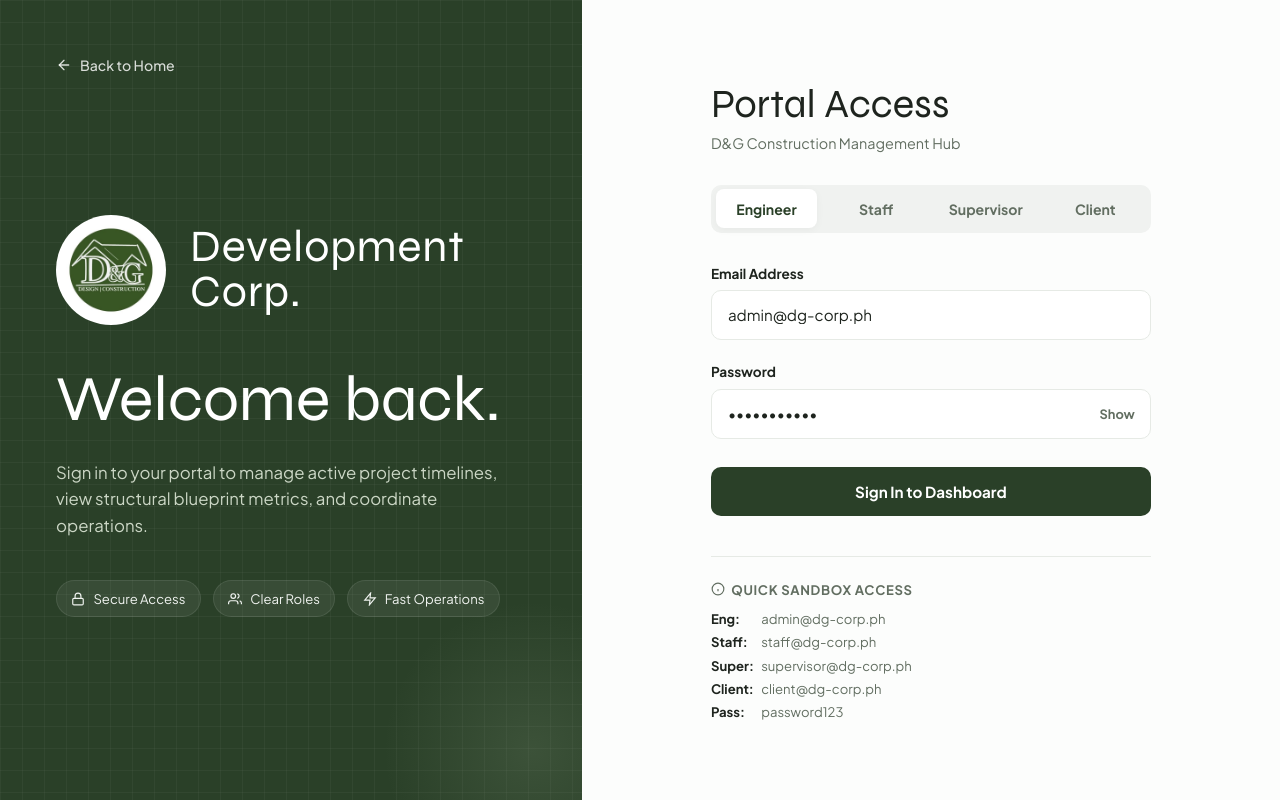
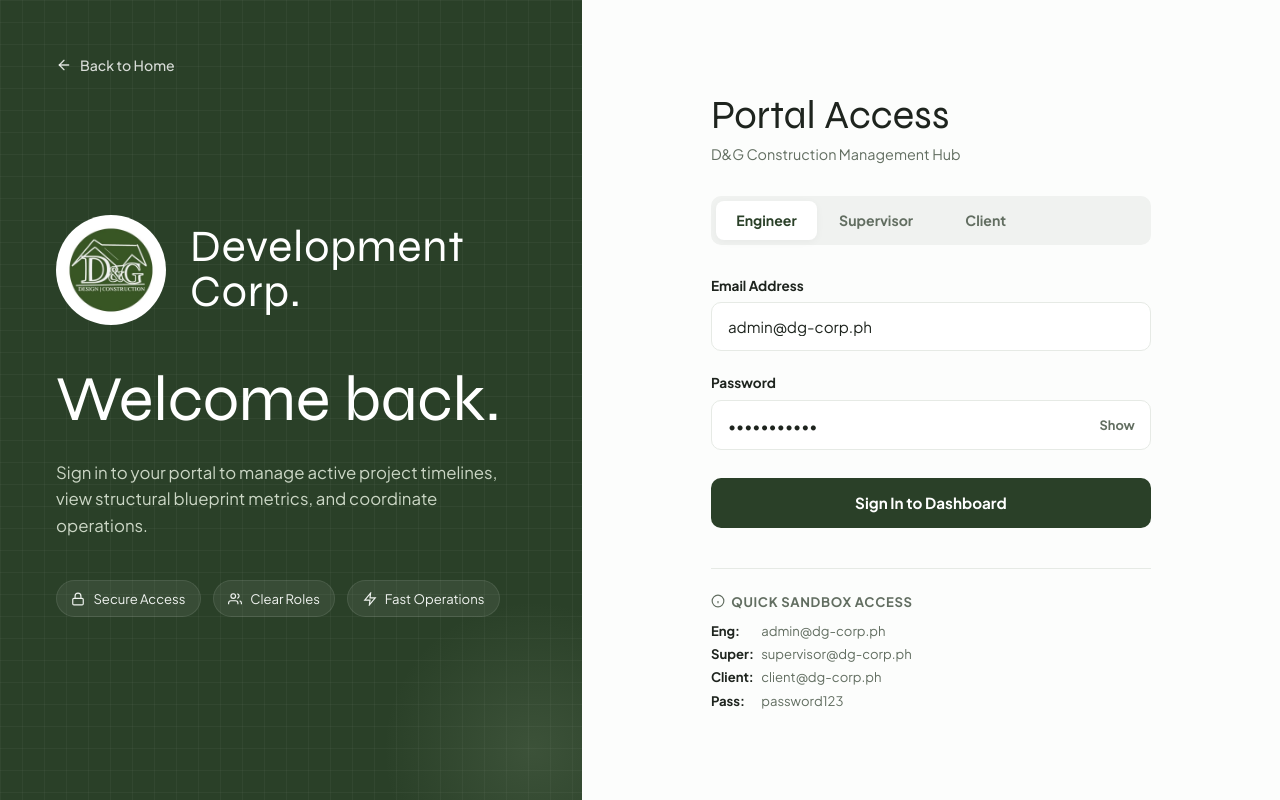
Before and after one commit to PaulPastor24/DGConstruction, a Laravel app: page /login in a window 1280 px wide. Run offline with Laravel 12, Linux system fonts and the light colour scheme; some libraries are stand-ins or nearby versions.

Commit message:
Remove staff feature from araymopakak branch

```diff
--- a/app/Http/Controllers/Auth/AuthenticatedSessionController.php
+++ b/app/Http/Controllers/Auth/AuthenticatedSessionController.php
@@ -22,7 +22,7 @@ class AuthenticatedSessionController extends Controller
         $request->session()->regenerate();
 
         $user = Auth::user();
-        if (in_array($user->role, ['engineer', 'staff', 'admin', 'administrator'], true)) {
+        if (in_array($user->role, ['engineer', 'admin', 'administrator'], true)) {
             return redirect()->intended(route('admin.dashboard'))->with('login_success', true);
         }
         if ($user->role === 'supervisor') return redirect()->intended(route('supervisor.dashboard'))->with('login_success', true);
--- a/app/Http/Controllers/ReportController.php
+++ b/app/Http/Controllers/ReportController.php
@@ -1087,7 +1087,7 @@ class ReportController extends Controller
         $user = auth('web')->user();
 
         // Admin-level roles can view all reports
-        if (in_array($user->role, ['engineer', 'staff', 'admin', 'administrator'], true)) {
+        if (in_array($user->role, ['engineer', 'admin', 'administrator'], true)) {
             return true;
         }
 
--- a/app/Http/Controllers/UserController.php
+++ b/app/Http/Controllers/UserController.php
@@ -57,7 +57,6 @@ class UserController extends Controller
         $active_users_count = DB::table('users')->where('is_active', 1)->count();
         $inactive_users_count = DB::table('users')->where('is_active', 0)->count();
         $engineers_count = DB::table('users')->where('role', 'engineer')->count();
-        $staff_count = DB::table('users')->where('role', 'staff')->count();
         $supervisors_count = DB::table('users')->where('role', 'supervisor')->count();
         $clients_count = DB::table('users')->where('role', 'client')->count();
 
@@ -67,7 +66,6 @@ class UserController extends Controller
             'active_users_count',
             'inactive_users_count',
             'engineers_count',
-            'staff_count',
             'supervisors_count',
             'clients_count'
         ));
@@ -407,7 +405,7 @@ class UserController extends Controller
         // Only engineers/administrators may delete accounts (matches
         // StoreUserRequest/UpdateUserRequest authorization for this module).
         $authUser = $request->user();
-        if (!$authUser || !in_array($authUser->role, ['engineer', 'staff', 'admin', 'administrator'], true)) {
+        if (!$authUser || !in_array($authUser->role, ['engineer', 'admin', 'administrator'], true)) {
             return $respond(false, 'You are not authorized to perform this action.', 403);
         }
 
--- a/app/Http/Requests/Auth/LoginRequest.php
+++ b/app/Http/Requests/Auth/LoginRequest.php
@@ -45,7 +45,6 @@ class LoginRequest extends FormRequest
         $rawRole = trim(strtolower($this->input('role')));
         $inputRole = match($rawRole) {
             'engineer' => 'engineer',
-            'staff', 'office staff', 'office_staff' => 'staff',
             'supervisor', 'site supervisor', 'site_supervisor' => 'supervisor',
             'client' => 'client',
             default => $rawRole,
--- a/app/Http/Requests/StoreProjectRequest.php
+++ b/app/Http/Requests/StoreProjectRequest.php
@@ -13,7 +13,7 @@ class StoreProjectRequest extends FormRequest
     public function authorize(): bool
     {
         $user = $this->user();
-        return $this->user() && $user && in_array($user->role, ['engineer', 'staff', 'admin', 'administrator'], true);
+        return $this->user() && $user && in_array($user->role, ['engineer', 'admin', 'administrator'], true);
     }
 
     /**
--- a/app/Http/Requests/StoreUserRequest.php
+++ b/app/Http/Requests/StoreUserRequest.php
@@ -14,7 +14,7 @@ class StoreUserRequest extends FormRequest
     public function authorize(): bool
     {
         $user = $this->user();
-        return $this->user() && $user && in_array($user->role, ['engineer', 'staff', 'admin', 'administrator'], true);
+        return $this->user() && $user && in_array($user->role, ['engineer', 'admin', 'administrator'], true);
     }
 
     /**
@@ -67,7 +67,7 @@ class StoreUserRequest extends FormRequest
                 'confirmed',
                 Password::min(8)->mixedCase()->numbers()->symbols(),
             ],
-            'role' => ['required', 'string', Rule::in(['engineer', 'staff', 'admin', 'administrator', 'supervisor', 'client'])],
+            'role' => ['required', 'string', Rule::in(['engineer', 'admin', 'administrator', 'supervisor', 'client'])],
             'contact_number' => [
                 'nullable',
                 'string',
--- a/app/Http/Requests/UpdateProjectRequest.php
+++ b/app/Http/Requests/UpdateProjectRequest.php
@@ -16,7 +16,7 @@ class UpdateProjectRequest extends FormRequest
     public function authorize(): bool
     {
         $user = $this->user();
-        return $this->user() && $user && in_array($user->role, ['engineer', 'staff', 'admin', 'administrator'], true);
+        return $this->user() && $user && in_array($user->role, ['engineer', 'admin', 'administrator'], true);
     }
 
     /**
--- a/app/Http/Requests/UpdateUserRequest.php
+++ b/app/Http/Requests/UpdateUserRequest.php
@@ -14,7 +14,7 @@ class UpdateUserRequest extends FormRequest
     public function authorize(): bool
     {
         $user = $this->user();
-        return $this->user() && $user && in_array($user->role, ['engineer', 'staff', 'admin', 'administrator'], true);
+        return $this->user() && $user && in_array($user->role, ['engineer', 'admin', 'administrator'], true);
     }
 
     /**
@@ -58,7 +58,7 @@ class UpdateUserRequest extends FormRequest
                 Rule::unique('users', 'email')->ignore($this->route('user')?->user_id, 'user_id'),
             ],
             'password' => ['nullable', 'confirmed', Password::min(8)->mixedCase()->numbers()->symbols()],
-            'role' => ['required', 'string', Rule::in(['engineer', 'staff', 'admin', 'administrator', 'supervisor', 'client'])],
+            'role' => ['required', 'string', Rule::in(['engineer', 'admin', 'administrator', 'supervisor', 'client'])],
             'contact_number' => [
                 'nullable',
                 'string',
--- a/app/Models/AttendanceScheduleRule.php
+++ b/app/Models/AttendanceScheduleRule.php
@@ -26,7 +26,7 @@ class AttendanceScheduleRule extends Model
         $normalizedRole = strtolower(trim($role));
 
         return match ($normalizedRole) {
-            'staff', 'admin', 'administrator', 'engineer' => [
+            'admin', 'administrator', 'engineer' => [
                 'role' => $normalizedRole,
                 'start_time' => '07:00:00',
                 'end_time' => '15:00:00',
--- a/app/Models/User.php
+++ b/app/Models/User.php
@@ -124,7 +124,7 @@ class User extends Authenticatable implements HasPasskeys
     public function getRoleBadgeAttribute()
     {
         return match($this->role) {
-            'engineer', 'staff', 'admin', 'administrator' => 'danger',
+            'engineer', 'admin', 'administrator' => 'danger',
             'supervisor' => 'warning',
             'client' => 'info',
             default => 'secondary',
@@ -146,7 +146,6 @@ class User extends Authenticatable implements HasPasskeys
     {
         return match($this->role) {
             'engineer' => 'Engineer/Administrator',
-            'staff' => 'Office Staff',
             'admin' => 'Admin',
             'administrator' => 'Administrator',
             'supervisor' => 'Site Supervisor',
--- a/app/Services/NotificationService.php
+++ b/app/Services/NotificationService.php
@@ -16,7 +16,7 @@ class NotificationService
      * notifications panel (this codebase uses the engineer role as the
      * primary admin account, with 'admin'/'administrator' supported too).
      */
-    private const ADMIN_ROLES = ['engineer', 'staff', 'admin', 'administrator'];
+    private const ADMIN_ROLES = ['engineer', 'admin', 'administrator'];
 
     public static function notifySupervisor(int $supervisorId, array $data): ?SupervisorNotification
     {
@@ -92,7 +92,7 @@ class NotificationService
 
     /**
     * Broadcast a notification to every active admin-level user
-    * (engineer/staff/admin/administrator roles), creating one row per recipient
+    * (engineer/admin/administrator roles), creating one row per recipient
      * so each admin can track their own read state.
      */
     public static function notifyAdmins(array $data): int
--- a/resources/views/admin/attendance.blade.php
+++ b/resources/views/admin/attendance.blade.php
@@ -361,7 +361,6 @@
                     <div class="col-md-2">
                         <label class="form-label small fw-semibold text-muted">Role</label>
                         <select name="role" class="form-select">
-                            <option value="staff">Staff</option>
                             <option value="worker">Worker</option>
                             <option value="engineer">Engineer</option>
                             <option value="supervisor">Supervisor</option>
--- a/resources/views/admin/users/create.blade.php
+++ b/resources/views/admin/users/create.blade.php
@@ -8,7 +8,7 @@
     <div class="card shadow-sm border-0 rounded-4">
         <div class="card-body">
             <h4 class="fw-bold mb-3">Create User</h4>
-            <p class="text-muted">Add a new engineer, office staff, supervisor, or client account.</p>
+            <p class="text-muted">Add a new engineer, supervisor, or client account.</p>
             <form action="{{ route('admin.users.store') }}" method="POST">
                 @csrf
                 <div class="row g-3">
@@ -32,7 +32,6 @@
                         <label class="form-label">Role</label>
                         <select name="role" class="form-select" required>
                             <option value="engineer">Engineer</option>
-                            <option value="staff">Staff</option>
                             <option value="supervisor">Supervisor</option>
                             <option value="client">Client</option>
                         </select>
--- a/resources/views/admin/users/edit.blade.php
+++ b/resources/views/admin/users/edit.blade.php
@@ -33,7 +33,6 @@
                         <label class="form-label">Role</label>
                         <select name="role" class="form-select" required>
                             <option value="engineer" {{ old('role', $user->role) === 'engineer' ? 'selected' : '' }}>Engineer</option>
-                            <option value="staff" {{ old('role', $user->role) === 'staff' ? 'selected' : '' }}>Staff</option>
                             <option value="supervisor" {{ old('role', $user->role) === 'supervisor' ? 'selected' : '' }}>Supervisor</option>
                             <option value="client" {{ old('role', $user->role) === 'client' ? 'selected' : '' }}>Client</option>
                         </select>
--- a/resources/views/admin/users/index.blade.php
+++ b/resources/views/admin/users/index.blade.php
@@ -622,7 +622,7 @@
                     </div>
                     <div>
                         <div class="text-muted small fw-semibold">Engineers / Admin</div>
-                        <div class="fs-2 fw-bold text-dark lh-1 my-1">{{ (($engineers_count ?? 0) + ($staff_count ?? 0)) }}</div>
+                        <div class="fs-2 fw-bold text-dark lh-1 my-1">{{ ($engineers_count ?? 0) }}</div>
                         <div class="text-muted" style="font-size: 11px;">Primary admin accounts</div>
                     </div>
                 </div>
@@ -666,7 +666,6 @@
                         <select name="role" id="roleFilter" class="form-select text-muted">
                             <option value="">All Roles</option>
                             <option value="engineer" {{ request('role') == 'engineer' ? 'selected' : '' }}>Engineer/Administrator</option>
-                            <option value="staff" {{ request('role') == 'staff' ? 'selected' : '' }}>Office Staff</option>
                             <option value="supervisor" {{ request('role') == 'supervisor' ? 'selected' : '' }}>Site Supervisor</option>
                             <option value="client" {{ request('role') == 'client' ? 'selected' : '' }}>Client</option>
                         </select>
--- a/resources/views/auth/login.blade.php
+++ b/resources/views/auth/login.blade.php
@@ -60,7 +60,6 @@
 
             <div class="role-tabs" id="roleTabs">
                 <button type="button" class="role-tab active" onclick="selectRole(this, 'engineer')">Engineer</button>
-                <button type="button" class="role-tab" onclick="selectRole(this, 'staff')">Staff</button>
                 <button type="button" class="role-tab" onclick="selectRole(this, 'supervisor')">Supervisor</button>
                 <button type="button" class="role-tab" onclick="selectRole(this, 'client')">Client</button>
             </div>
@@ -102,7 +101,6 @@
                 </div>
                 <div class="demo-grid">
                     <span><strong>Eng:</strong> admin@dg-corp.ph</span>
-                    <span><strong>Staff:</strong> staff@dg-corp.ph</span>
                     <span><strong>Super:</strong> supervisor@dg-corp.ph</span>
                     <span><strong>Client:</strong> client@dg-corp.ph</span>
                     <span><strong>Pass:</strong> password123</span>
@@ -123,7 +121,6 @@
 
         const emailInput = document.getElementById('loginEmail');
         if(role === 'engineer') emailInput.value = 'admin@dg-corp.ph';
-        if(role === 'staff') emailInput.value = 'staff@dg-corp.ph';
         if(role === 'supervisor') emailInput.value = 'supervisor@dg-corp.ph';
         if(role === 'client') emailInput.value = 'client@dg-corp.ph';
     }
--- a/routes/web.php
+++ b/routes/web.php
@@ -24,7 +24,7 @@ Route::get('/dashboard', function () {
     $user = Auth::user();
 
     return match ($user->role) {
-        'engineer', 'staff', 'admin', 'administrator' => redirect()->route('admin.dashboard'),
+        'engineer', 'admin', 'administrator' => redirect()->route('admin.dashboard'),
         'supervisor' => redirect()->route('supervisor.dashboard'),
         'client' => redirect()->route('client.dashboard'),
         default => abort(403, 'Unauthorized role assignment.'),
@@ -38,7 +38,7 @@ Route::middleware('auth')->group(function () {
 });
 
 // ==================== ENGINEER / ADMIN MANAGEMENT ====================
-Route::middleware(['auth', 'role:engineer,staff,admin,administrator'])->group(function () {
+Route::middleware(['auth', 'role:engineer,admin,administrator'])->group(function () {
     Route::get('/admin/dashboard', [AdminDashboardController::class, 'index'])->name('admin.dashboard');
     Route::get('/admin/timeline', [TimelineController::class, 'adminTimeline'])->name('admin.timeline');
     Route::get('/admin/timeline/data/{project}', [TimelineController::class, 'timelineData'])->name('admin.timeline.data');
@@ -120,7 +120,7 @@ Route::middleware(['auth', 'role:engineer,staff,admin,administrator'])->group(fu
 });
 
 // ==================== SUPERVISOR GROUP ROUTING LAYER ====================
-Route::middleware(['auth', 'role:supervisor,staff,admin,administrator'])->group(function () {
+Route::middleware(['auth', 'role:supervisor'])->group(function () {
     Route::get('/supervisor/dashboard', [SupervisorController::class, 'index'])->name('supervisor.dashboard');
     Route::get('/supervisor/timeline', [SupervisorController::class, 'timeline'])->name('supervisor.timeline');
     Route::get('/supervisor/phases', [SupervisorController::class, 'phases'])->name('supervisor.phases');
```
Also changed, not shown: database/seeders/DatabaseSeeder.php (+0 -11 lines).
